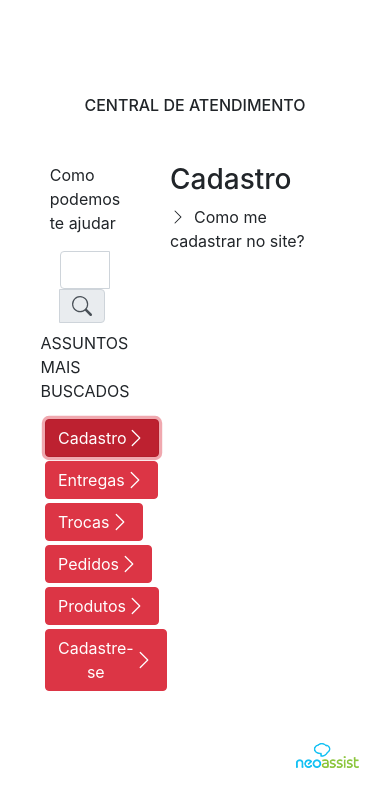
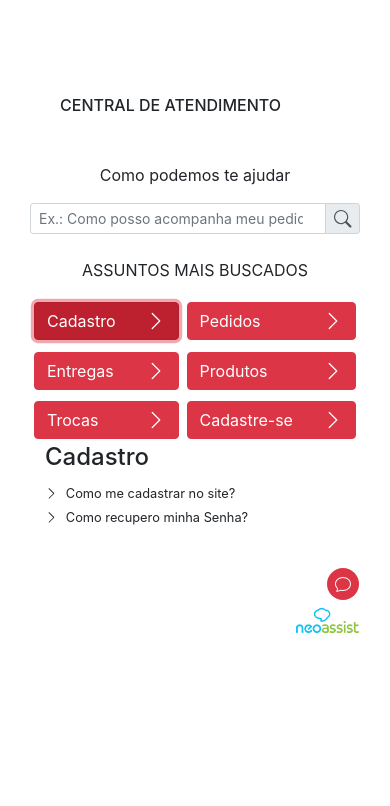
Before and after one commit to feijaoguida/chatneo, a Nuxt app: page /telaResultado in a window 390 px wide. Both pictures are taken after a click on the button "Cadastro". Shown: the top 806 px of the page. Built offline with nearby package versions, Linux system fonts and the light colour scheme.

Commit message:
fix: Ajustes na tela de Cadastro

```diff
--- a/components/buttonSide.vue
+++ b/components/buttonSide.vue
@@ -1,6 +1,6 @@
 <template>
   <b-button
-    class="button d-flex justify-content-between mb-1 align-items-center"
+    class="button d-flex justify-content-between m-1 align-items-center"
     @click="$emit('click')"
     variant="danger"
     :pressed="pressed"
--- a/layouts/layoutsPages.vue
+++ b/layouts/layoutsPages.vue
@@ -1,7 +1,6 @@
 <template>
   <b-container fluid="xl" class="mt-5 d-flex flex-column align-items-center">
-    <p class="h6 m-5 text-center">CENTRAL DE ATENDIMENTO</p>
-
+    <p class="h6 m-5 text-left w-75">CENTRAL DE ATENDIMENTO</p>
     <Nuxt />
 
     <div class="w-100 d-flex flex-column align-items-end innerdiv">
@@ -317,8 +316,7 @@ export default {
   right: 1em;
   bottom: 0;
   margin-bottom: 2em;
-  /* Push it up into the element before it. This is a trick for bottom-right */
-
+  margin-top: 2em;
   z-index: 200;
 }
 </style>
--- a/pages/telaResultado.vue
+++ b/pages/telaResultado.vue
@@ -1,17 +1,17 @@
 <template>
-  <b-row class="d-flex flex-row container w-100">
-    <b-col cols="4" class="d-flex flex-column container align-items-center">
-      <div class="d-flex w-100 flex-column container align-items-center">
+  <b-row class="d-flex flex-wrap flex-row w-100 flexAjuste">
+    <b-col cols="5" class="d-flex flex-column align-items-center maxWidth">
+      <div class="d-flex w-100 flex-column align-items-center">
         <p>Como podemos te ajudar</p>
-        <b-input-group class="mb-2">
-          <b-form-input aria-label="Large text input with switch"></b-form-input>
+        <b-input-group size="sm" class="mb-4">
+          <b-form-input type="search" placeholder="Ex.: Como posso acompanha meu pedido?"></b-form-input>
           <b-input-group-append is-text>
-            <b-icon icon="search"></b-icon>
+            <b-icon font-scale="1" icon="search"></b-icon>
           </b-input-group-append>
         </b-input-group>
         <p>ASSUNTOS MAIS BUSCADOS</p>
       </div>
-      <div class="d-flex flex-column w-100 justify-content-between">
+      <div class="d-flex flex-column w-100 justify-content-between maxHeight">
         <ButtonSide
           v-for="(btn, idx) in buttons"
           :key="idx"
@@ -21,7 +21,7 @@
         />
       </div>
     </b-col>
-    <b-col class="d-flex flex-column container align-items-center">
+    <b-col class="d-flex flex-column align-items-center">
       <NuxtChild />
     </b-col>
   </b-row>
@@ -29,6 +29,7 @@
 
 <script>
 export default {
+  layout: "layoutsPages",
   data() {
     return {
       buttons: [
@@ -50,3 +51,24 @@ export default {
   }
 };
 </script>
+
+<style scoped>
+@media (max-width: 576px) {
+  .flexAjuste {
+    flex-direction: column !important;
+  }
+
+  .maxWidth {
+    max-width: 100% !important;
+  }
+
+  .maxHeight {
+    flex-wrap: wrap;
+    height: 145px;
+  }
+
+  .mb-5 {
+    margin-bottom: 1rem !important;
+  }
+}
+</style>
--- a/pages/telaResultado/cadastroChild.vue
+++ b/pages/telaResultado/cadastroChild.vue
@@ -1,31 +1,97 @@
 <template>
   <div class="d-flex w-100 flex-column container">
     <div>
-      <h3>Cadastro</h3>
+      <h4>Cadastro</h4>
     </div>
     <div class="w-100">
-      <span class="align-items-lg-start w-100" v-b-toggle.collapse-1 @click="visible = !visible">
+      <span
+        class="align-items-lg-start w-100 fontSize"
+        v-b-toggle.collapse-1
+        @click="visible = !visible"
+      >
         <b-icon class="mr-2" font-scale="1" :icon="visible ? 'chevron-down' : 'chevron-right'"></b-icon>Como me cadastrar no site?
       </span>
-      <b-collapse id="collapse-1" class="mt-2 ml-4">
-        <p>
+      <b-collapse class="mt-2 ml-4" id="collapse-1">
+        <p class="fontSize">
           Collapse contents Here Lorem ipsum dolor sit amet
           consectetur adipisicing elit. Id possimus, illum similique
           accusantium, nisi in nemo, nesciunt quos ea quae autem debitis
           perferendis est vitae odit aperiam velit eveniet repellendus.
         </p>
         <div>
-          <span>Essa resposta Foi util</span>
-          <b-button size="sm" squared @click="resposta = 'SIM'">Sim</b-button>
-          <b-button size="sm" squared @click="resposta = 'NAO'" variant="danger">Não</b-button>
+          <span class="fontSize">Essa resposta Foi util</span>
+          <b-button
+            class="fontSize"
+            size="sm"
+            squared
+            @click="resposta = 'SIM'"
+            variant="success"
+          >Sim</b-button>
+          <b-button
+            class="fontSize"
+            size="sm"
+            squared
+            @click="resposta = 'NAO'"
+            variant="danger"
+          >Não</b-button>
         </div>
         <div class="mt-3" v-if="resposta == 'SIM'">
-          <p class="title">Que bom que conseguimos ajudar</p>
-          <p class="text-muted">Você mereçe o melhor atendimento e ficamos felizes em te ajudar</p>
+          <p class="title fontSize">Que bom que conseguimos ajudar</p>
+          <p
+            class="text-muted fontSize"
+          >Você mereçe o melhor atendimento e ficamos felizes em te ajudar</p>
         </div>
         <div class="mt-3" v-if="resposta == 'NAO'">
-          <p class="title">Sentimos por não ajudar</p>
-          <p class="text-muted">Você mereçe o melhor atendimento e ficamos felizes em te ajudar</p>
+          <p class="title fontSize">Sentimos por não ajudar</p>
+          <p
+            class="text-muted fontSize"
+          >Você mereçe o melhor atendimento e ficamos felizes em te ajudar</p>
+        </div>
+      </b-collapse>
+    </div>
+    <div class="w-100">
+      <span
+        class="align-items-lg-start w-100 fontSize"
+        v-b-toggle.collapse-2
+        @click="visible2 = !visible2"
+      >
+        <b-icon class="mr-2" font-scale="1" :icon="visible2 ? 'chevron-down' : 'chevron-right'"></b-icon>Como recupero minha Senha?
+      </span>
+      <b-collapse class="mt-2 ml-4" id="collapse-2">
+        <p class="fontSize">
+          Collapse contents Here Lorem ipsum dolor sit amet
+          consectetur adipisicing elit. Id possimus, illum similique
+          accusantium, nisi in nemo, nesciunt quos ea quae autem debitis
+          perferendis est vitae odit aperiam velit eveniet repellendus.
+        </p>
+        <div>
+          <span class="fontSize">Essa resposta Foi util</span>
+          <b-button
+            class="fontSize"
+            size="sm"
+            squared
+            @click="resposta = 'SIM'"
+            variant="success"
+          >Sim</b-button>
+          <b-button
+            class="fontSize"
+            size="sm"
+            squared
+            @click="resposta = 'NAO'"
+            variant="danger"
+          >Não</b-button>
+        </div>
+        <div class="mt-3" v-if="resposta == 'SIM'">
+          <p class="title fontSize">Que bom que conseguimos ajudar</p>
+          <p
+            class="text-muted fontSize"
+          >Você mereçe o melhor atendimento e ficamos felizes em te ajudar</p>
+        </div>
+        <div class="mt-3" v-if="resposta == 'NAO'">
+          <p class="title fontSize">Sentimos por não ajudar</p>
+          <p
+            class="text-muted fontSize"
+          >Você mereçe o melhor atendimento e ficamos felizes em te ajudar</p>
         </div>
       </b-collapse>
     </div>
@@ -37,6 +103,7 @@ export default {
   data() {
     return {
       visible: false,
+      visible2: false,
       resposta: ""
     };
   }
@@ -44,6 +111,12 @@ export default {
 </script>
 
 <style scoped>
+@media (max-width: 720px) {
+  .fontSize {
+    font-size: 0.8em;
+  }
+}
+
 .textSpan {
   text-align: left;
 }
```
